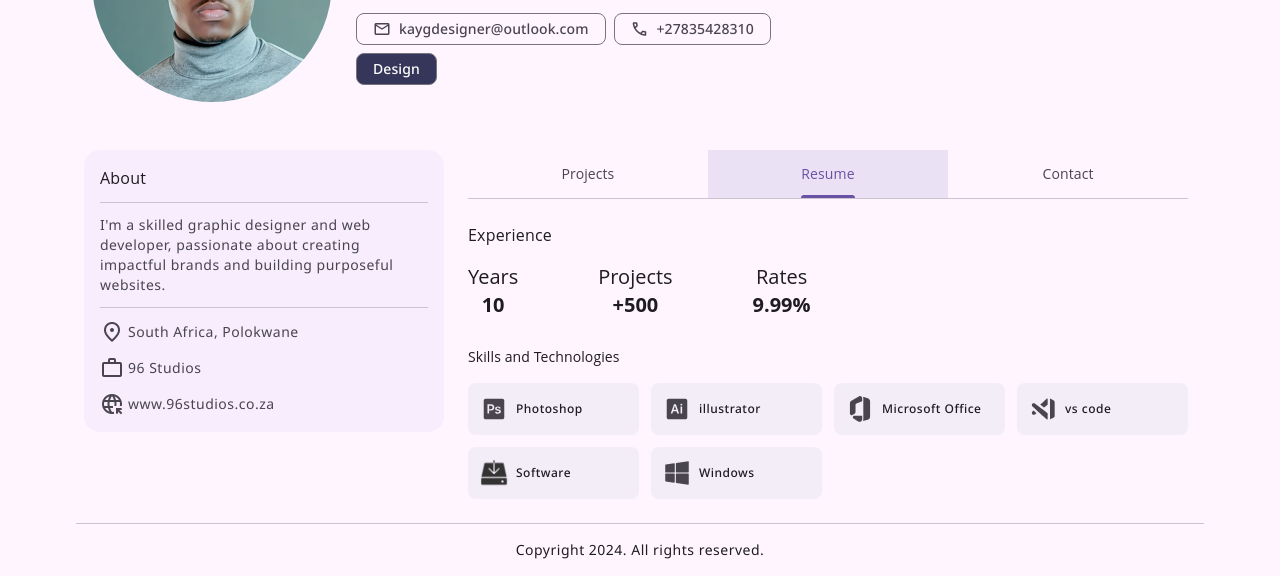
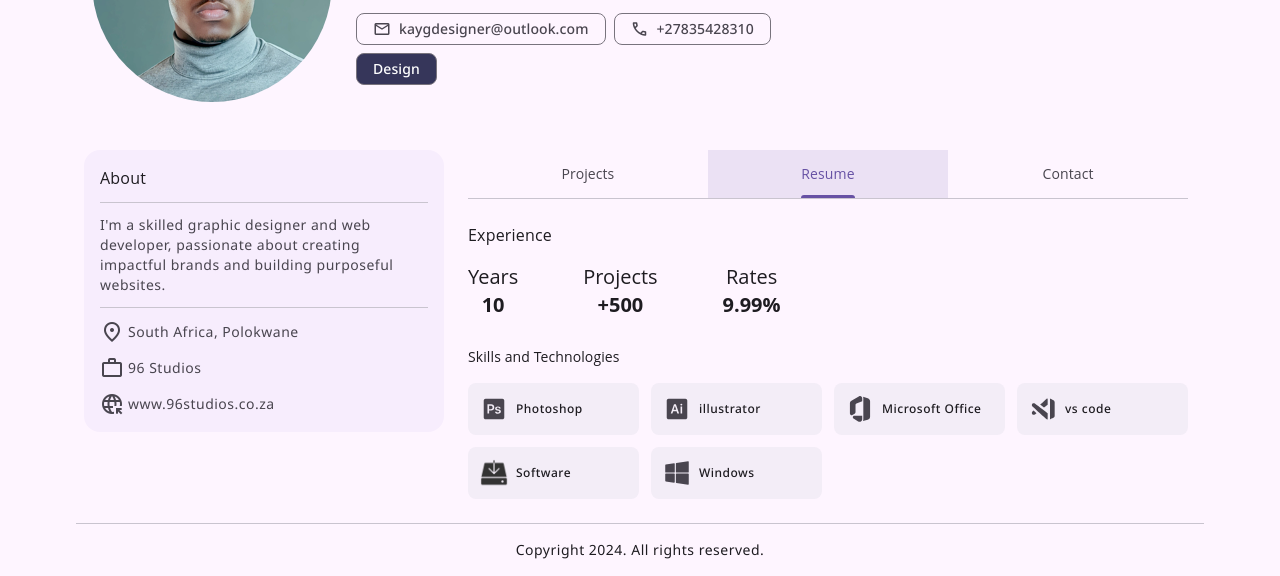
Before and after one commit to crxerver/Kaygdesigner, a plain HTML site: page index.html in a window 1280 px wide. Both pictures are taken after a click on the button "Resume". Shown: the part 226-802 px from the top of the page. Drawn offline with nearby package versions, Linux system fonts and the light colour scheme; a web font is replaced by a local one.

Commit message:
Update index.html

```diff
--- a/index.html
+++ b/index.html
@@ -323,7 +323,7 @@
                         <ul class="list">
 
                             <li class="resume-item">
-                                <div class="resume-card" style="display: flex; align-items: center; gap: 80px; text-align: center;">
+                                <div class="resume-card" style="display: flex; align-items: center; gap: 65px; text-align: center;">
 
                                     <div>
                                         <p class="title-large">Years</p>
```
